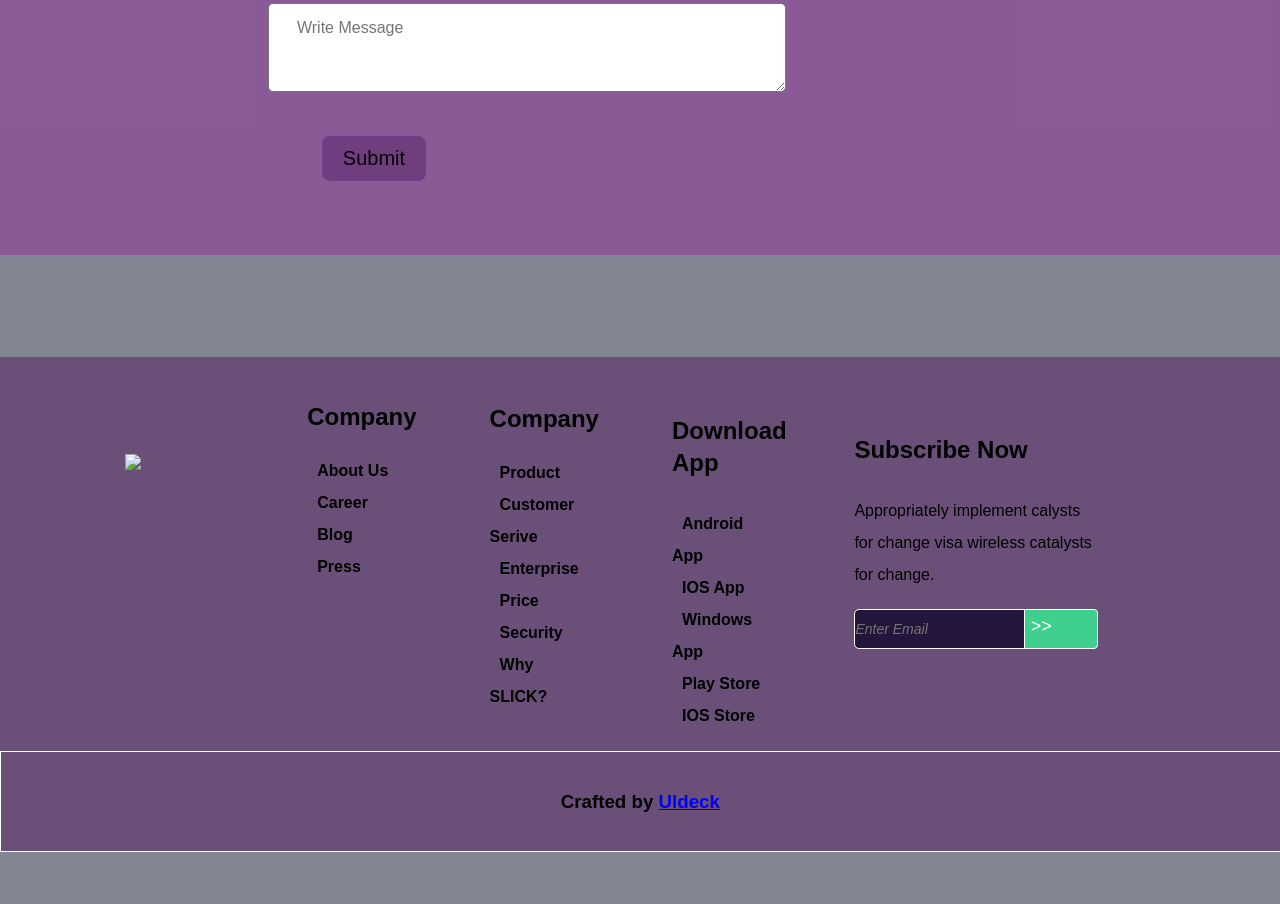
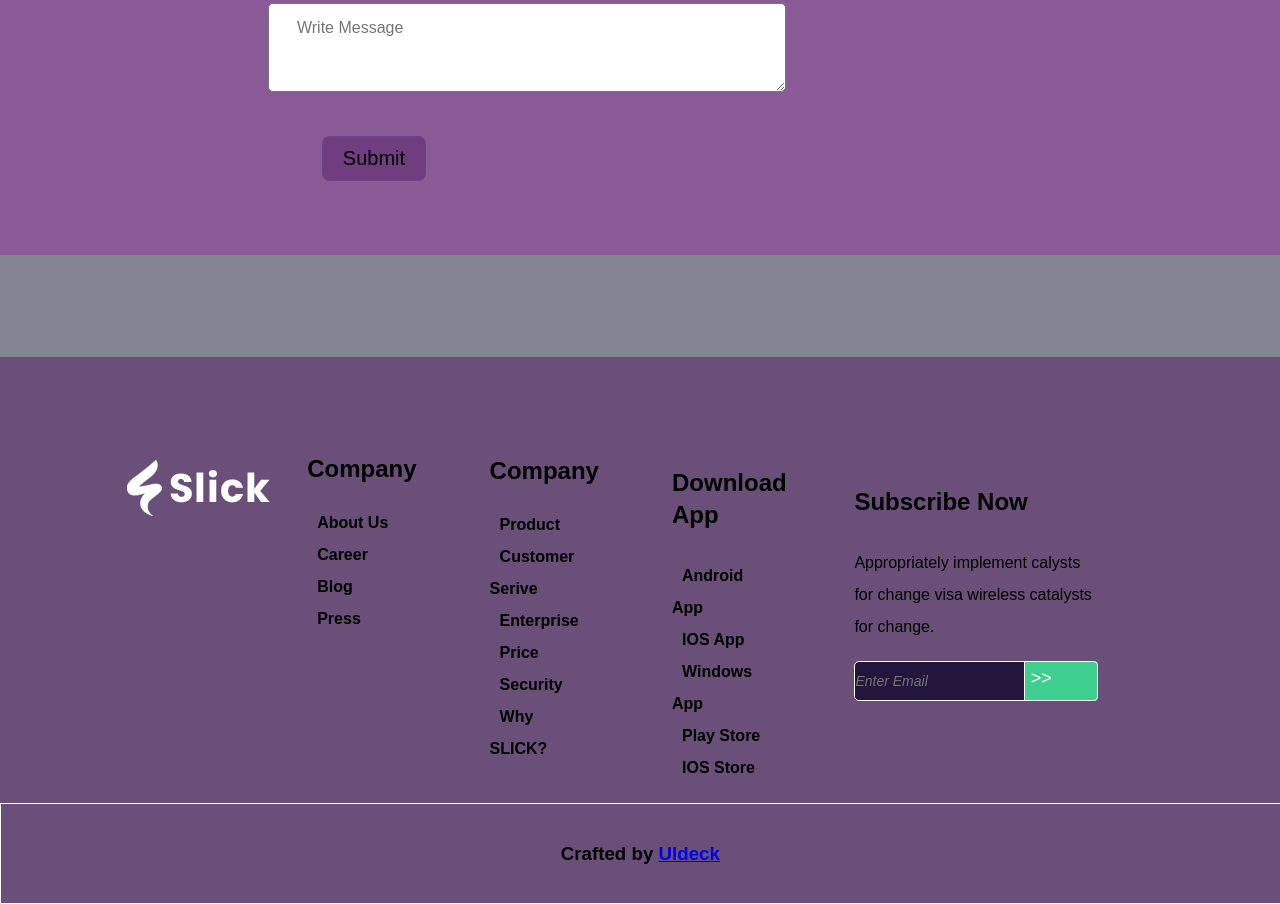
Before and after one commit to yasirn08/Week-1-master, a plain HTML site: page index.html in a window 1280 px wide. Shown: the part 6732-7636 px from the top of the page. Before the commit the page ends 7584 px from the top, so only its background shows below. Drawn offline with Linux system fonts and the light colour scheme.

Commit message:
img changed

```diff
--- a/index.html
+++ b/index.html
@@ -360,7 +360,7 @@
         </div>
         <div class="lastly">
             <div id="last">
-                <img src="images/footer-logo.png" />
+                <img src="img/footer-logo.png" />
             </div>
             <div id="first-list">
                 <article>
```
